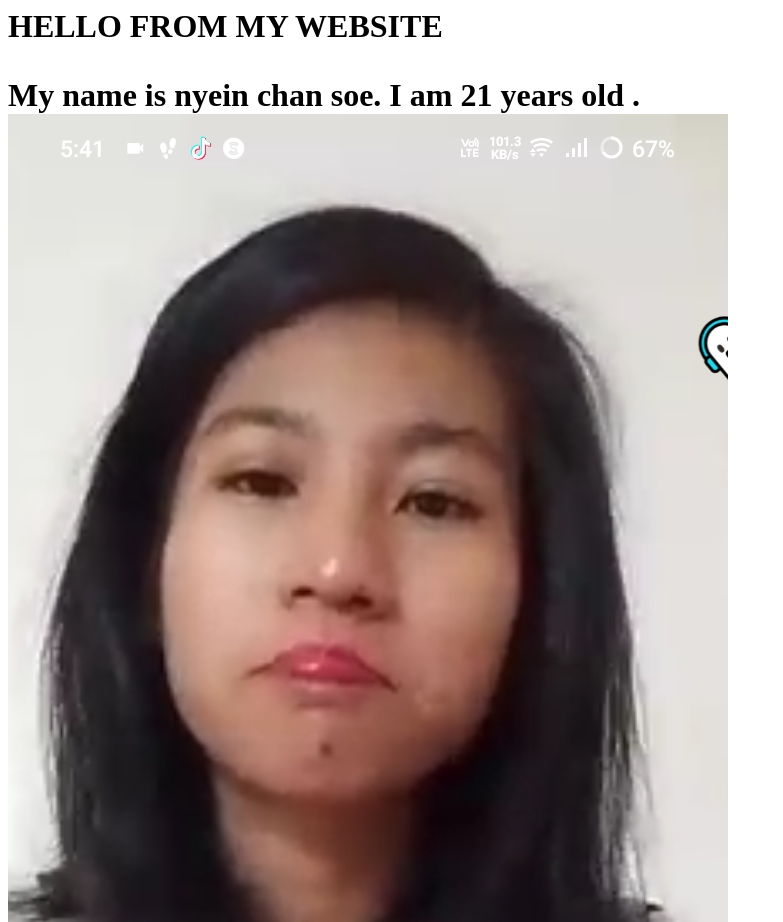
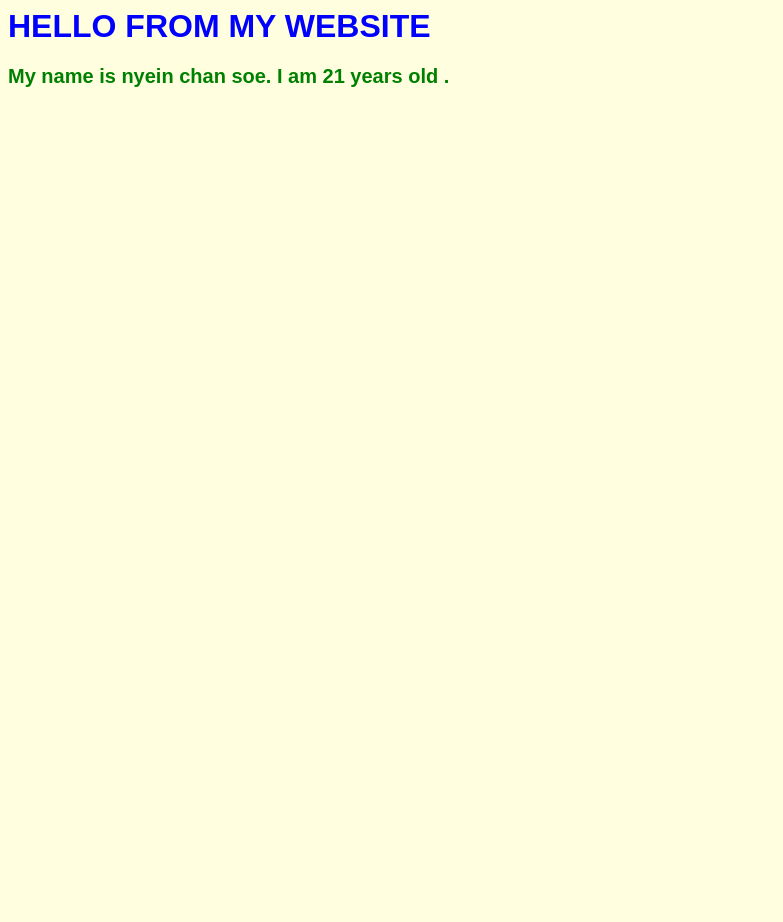
Before and after one commit to hlwanmoekyaw2005/mywebsite, a plain HTML site: page index.html in a window 1280 px wide. Shown: the top 922 px of the page, without its empty margins (0-783 px from the left). After the commit the page ends 800 px from the top, so only its background shows below. Drawn offline with Linux system fonts and the light colour scheme.

Commit message:
Update index.html

```diff
--- a/index.html
+++ b/index.html
@@ -1,5 +1,4 @@
+<link rel="stylesheet" href="style.css">
 <h1>HELLO FROM MY WEBSITE
     <P>My name is nyein chan soe.
 I am 21 years old .
-
-<img src="photo.jpg">
```
